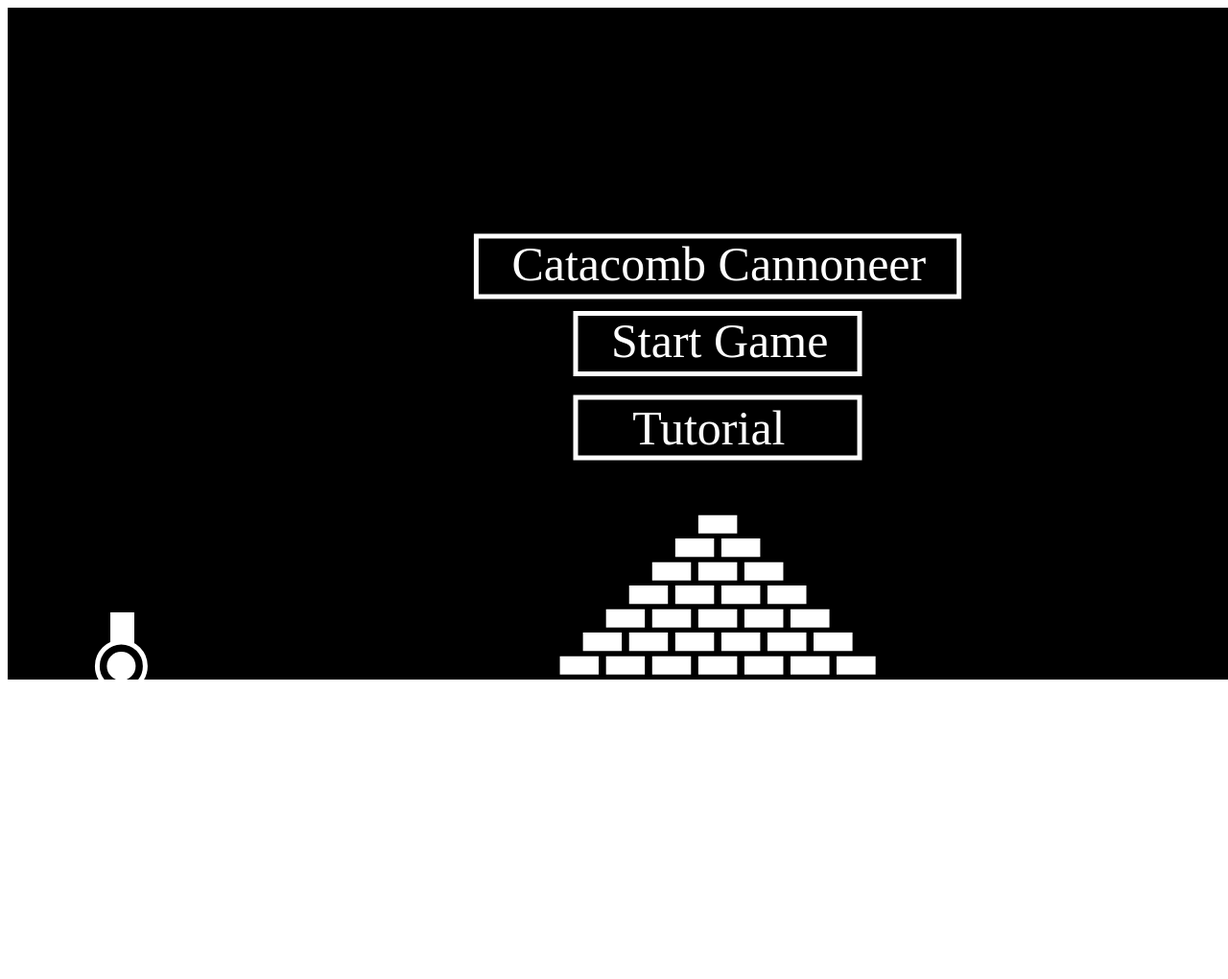
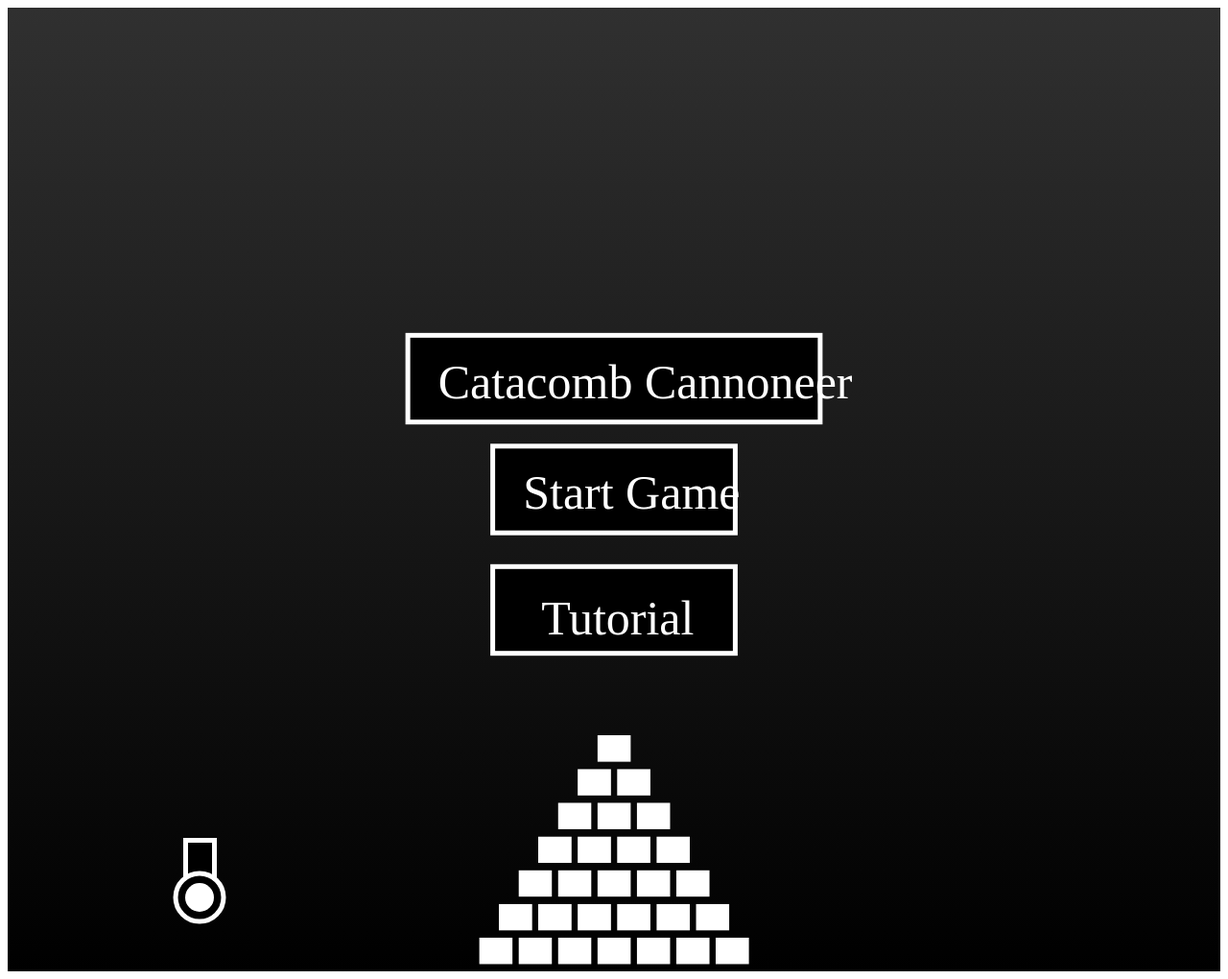
Before and after one commit to PaysonF/377_Web_App_Dev, a PHP site: page / in a window 1280 px wide; the page is wider, and only the part inside the window is pictured. Shown: that part at 96% size. Run offline with PHP 8.4, Linux system fonts and the light colour scheme; some libraries are stand-ins or nearby versions.

Commit message:
FullscreenNGradient

```diff
--- a/3-game/index.html
+++ b/3-game/index.html
@@ -8,7 +8,7 @@
     </head>
 
     <body>
-        <svg width="1480" height="700" style="background-color:black;">
+        <svg id= "sky">
             <!--Brick-->
             <symbol id="brick">
                 <rect width="2.75%" height="2.75%" style="fill:white"/>
@@ -20,11 +20,11 @@
             -->
 
             <!--Cannon-->
-            <rect id="barrel" width="25" height="50" x="107" y="90%" style="fill:white" />
-            <circle id="roundabout" r="25"  cx="118.4" cy="686" />
+            <rect id="barrel" height="50" x="188" y="870" />
+            <circle class="cannon" id="roundabout" r="25"/>
 
             <!--Ball-->
-            <circle id="ball" r="15"  cx="118.4" cy="686" style="fill:white" />
+            <circle class="cannon" id="ball" r="15" style="fill:white" />
 
             <!--Title Screen-->
             <g id="mainmenu">
--- a/3-game/scripts.js
+++ b/3-game/scripts.js
@@ -5,13 +5,12 @@ $(document).ready(function() {
 var angleAmount = 0;
 var start = false;
 var midfire = false;
-var tutorial = false;
+var tutorial = true;
 var angley = 10;
 var anglex = 10;
 var expansion = 15;
 
 function gameStart(){
-
     if (tutorial == true){
         $('#tutStuff').show()
         $('#mainmenu').show()
@@ -29,10 +28,11 @@ function tutStart(){
     cannon = document.getElementById("barrel");
 }
 
+gameStart();
 function boomAnimation(){
     $("#ball").attr('r', expansion);
-    if(expansion < 29){
-        expansion += 1;
+    if(expansion < 36){
+        expansion += 6;
     } else{
         clearInterval(boomIntervalId)
     }
@@ -42,8 +42,8 @@ var shootIntervalId = 0;
 var thing = 25;
 function shoot(){
     if( midfire == false){
-        $("#ball").attr('cx', 118.4);
-        $("#ball").attr('cy', 686);
+        $("#ball").attr('cx', 200);
+        $("#ball").attr('cy', 927);
         $("#ball").attr('r', 15);
         midfire = true
         angley = 50 - angleAmount
@@ -83,6 +83,6 @@ function changeAim(e){
             shoot();
         }
         cannon = document.getElementById("barrel");
-        cannon.setAttribute("transform", "rotate(" + angleAmount + ",118.4, 686)");
+        cannon.setAttribute("transform", "rotate(" + angleAmount + ",200, 927)");
     }
 }
--- a/3-game/styles.css
+++ b/3-game/styles.css
@@ -1,7 +1,6 @@
 body {
     background-color:white;
 }
-
 
 .title {
     fill:white;
@@ -25,7 +24,23 @@ body {
     font-size:20px;
 }
 
+.cannon{
+    cx:200;
+    cy:927;
+}
 
+#barrel {
+    width:25;
+    outline-style:solid;
+    outline-color:white;
+    outline-width:5px;
+    fill:black;
+}
+#sky {
+    width:100%;
+    height:100%;
+    background-image:linear-gradient(#303030, black);
+}
 #roundabout {
     fill:black;
     stroke:white;
```
